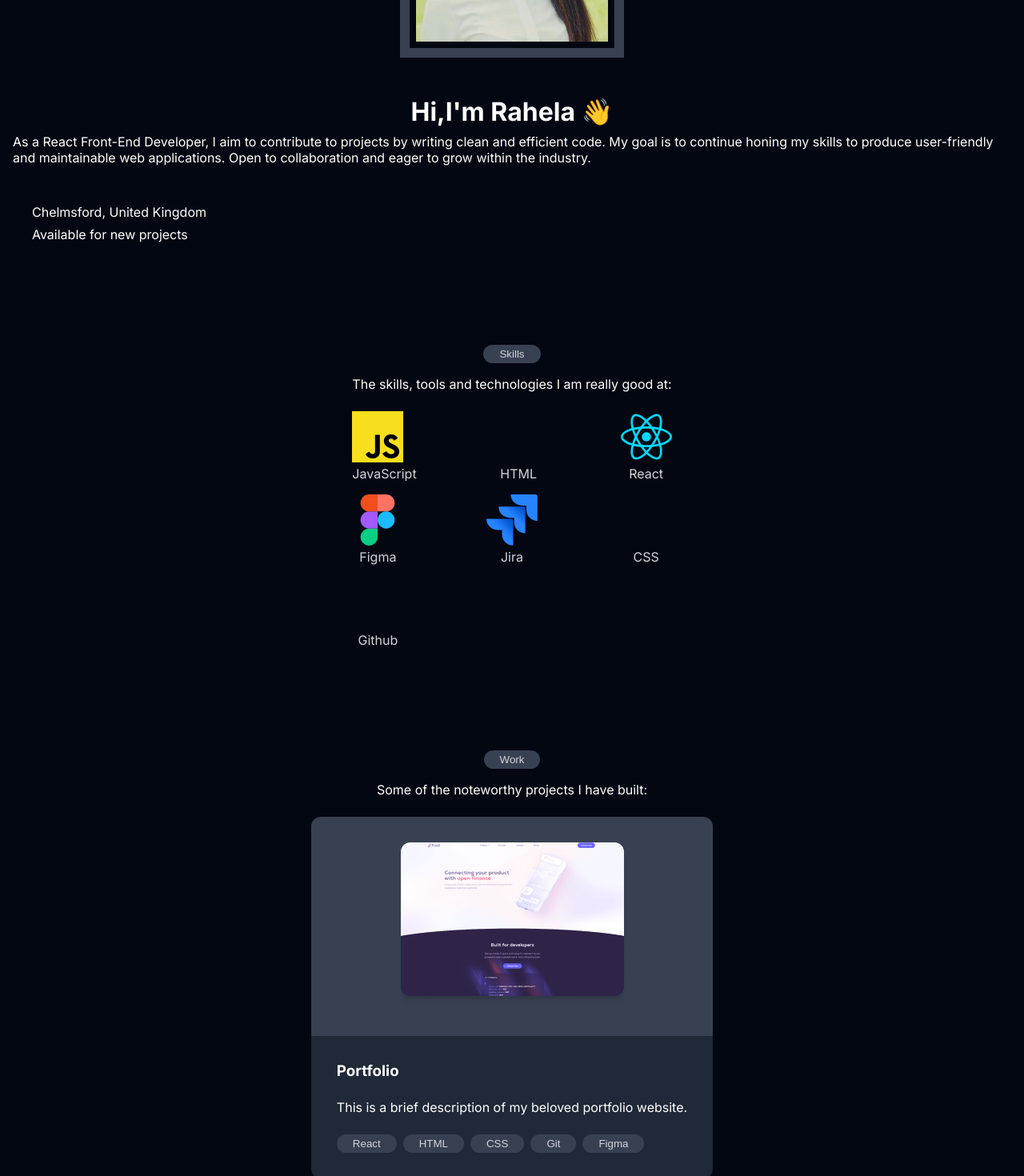
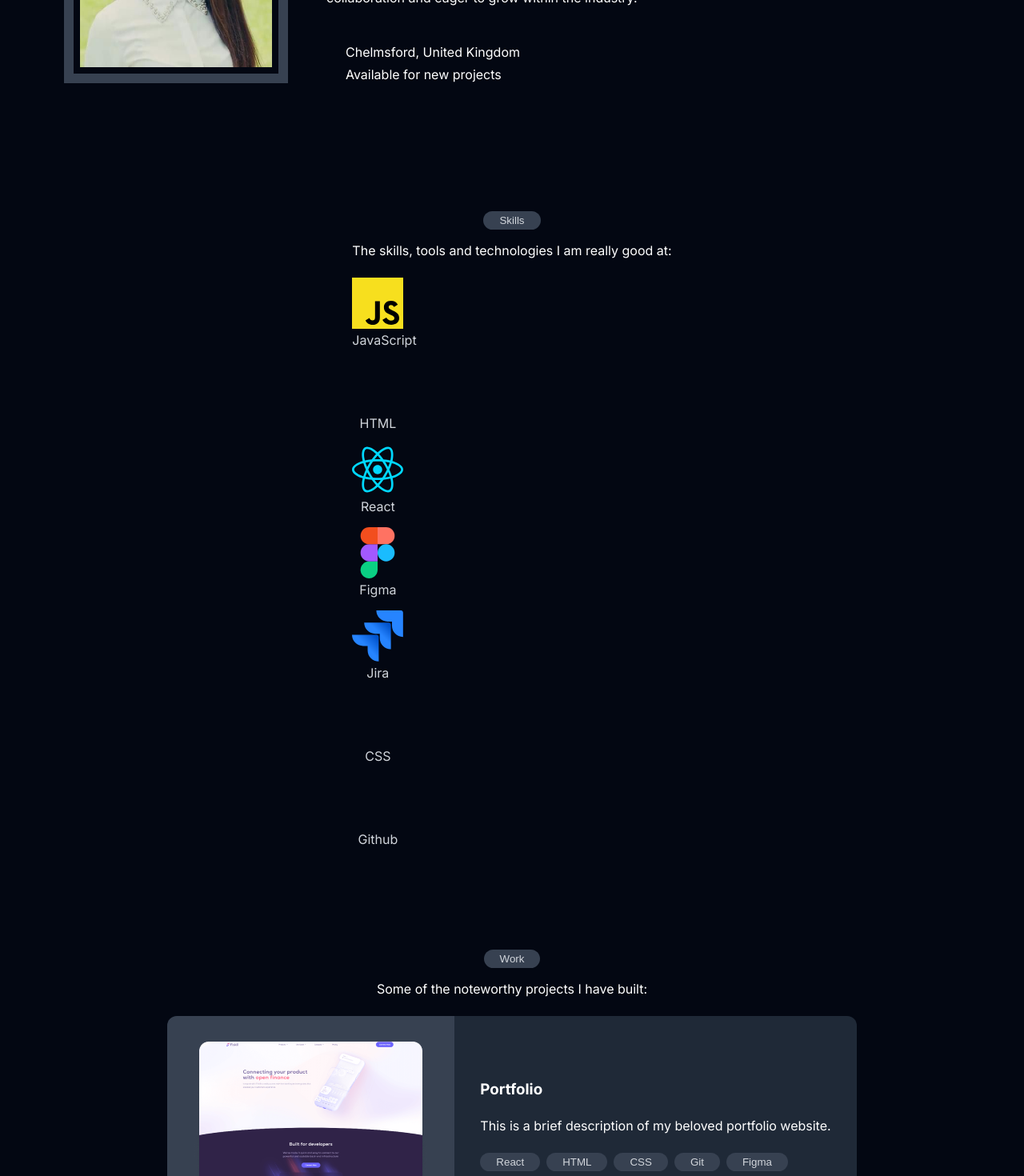
Before and after one commit to rahela-c/rahela-portfolio, a React (Vite) app: page / in a window 1280 px wide. Shown: the part 300-1770 px from the top of the page at 80% size. Built offline with nearby package versions, Linux system fonts and the light colour scheme; some icons are missing.

Commit message:
Refined the look for portfolio

```diff
--- a/src/components/Subheading.css
+++ b/src/components/Subheading.css
@@ -1,6 +1,6 @@
 .subheading {
-  max-width: 576px;
-  align-self: stretch;
-  text-align: center;
+  width: 100%;
   margin-bottom: 24px;
+  display: flex;
+  justify-content: center;
 }
--- a/src/components/Subheading.jsx
+++ b/src/components/Subheading.jsx
@@ -1,9 +1,9 @@
-import "./Subheading.css"
+import "./Subheading.css";
 
-export default function Subheading({text}) {
-    return (
-      <div className="subheading">
-        {text}
-      </div>
-    );
-  }
+export default function Subheading({ text }) {
+  return (
+    <div className="subheading">
+      <span>{text}</span>
+    </div>
+  );
+}
--- a/src/pages/contact/index.jsx
+++ b/src/pages/contact/index.jsx
@@ -10,10 +10,12 @@ export default function Contact() {
     <div id="contact" className="contactMe">
       <div className="contactContainer">
         <Heading title="Get in touch" />
-        <Subheading
-          text="What’s next? Feel free to reach out to me if you're looking for a
+        <span style={{ maxWidth: "576px", textAlign: "center" }}>
+          <Subheading
+            text="What’s next? Feel free to reach out to me if you're looking for a
           developer, have a query, or simply want to connect."
-        />
+          />
+        </span>
         <Details />
         <Socials />
       </div>
--- a/src/pages/hero/index.css
+++ b/src/pages/hero/index.css
@@ -20,6 +20,7 @@
   justify-content: center;
   align-items: center;
   align-self: stretch;
+  justify-content: flex-end;
 }
 
 .ImageBackGround {
@@ -86,3 +87,17 @@
   gap: 16px;
   align-self: stretch;
 }
+
+@media screen and (min-width: 1024px) {
+  .content h1 {
+    font-size: 60px;
+  }
+
+  .hero {
+    padding: 96px 80px;
+  }
+
+  .heroContainer {
+    flex-direction: row;
+  }
+}
--- a/src/pages/skills/SkillsIcons.jsx
+++ b/src/pages/skills/SkillsIcons.jsx
@@ -4,13 +4,21 @@ export default function SkillsIcons() {
     <div className="grid">
       <div className="row1">
         <SkillsIcon text="JavaScript" icon="logos:javascript" />
+      </div>
+      <div className="row1">
         <SkillsIcon text="HTML" icon="skill-icons:html" />
+      </div>
+      <div className="row1">
         <SkillsIcon text="React" icon="logos:react" />
       </div>
 
       <div className="row1">
         <SkillsIcon text="Figma" icon="logos:figma" />
+      </div>
+      <div className="row1">
         <SkillsIcon text="Jira" icon="logos:jira" />
+      </div>
+      <div className="row1">
         <SkillsIcon text="CSS" icon="skill-icons:css" />
       </div>
 
--- a/src/pages/skills/index.css
+++ b/src/pages/skills/index.css
@@ -22,6 +22,7 @@
   align-items: flex-start;
   gap: 16px;
   align-self: stretch;
+  width: 80%;
 }
 
 .text {
--- a/src/pages/work/Project.jsx
+++ b/src/pages/work/Project.jsx
@@ -4,7 +4,7 @@ import ProjectImage from "./ProjectImage";
 export default function Project({ title, description, image, technologies }) {
   return (
     <div className="project">
-      <div>
+      <div className="projectWork">
         <ProjectImage image={image} />
         <ProjectDescriprion
           description={description}
--- a/src/pages/work/index.css
+++ b/src/pages/work/index.css
@@ -85,3 +85,18 @@ h3 {
   gap: 24px;
   align-self: stretch;
 }
+
+@media screen and (min-width: 1024px) {
+  .projectWork {
+    display: flex;
+  }
+  .projectImage {
+    border-radius: 12px 0px 0px 12px;
+  }
+  .projectDescription {
+    border-radius: 0px 12px 12px 0px;
+    display: flex;
+    align-content: center;
+    justify-content: center;
+  }
+}
--- a/src/pages/work/index.jsx
+++ b/src/pages/work/index.jsx
@@ -8,7 +8,9 @@ export default function Work() {
     <div id="work" className="work">
       <div className="workContainer">
         <Heading title="Work" />
+
         <Subheading text="Some of the noteworthy projects I have built:" />
+
         <Projects />
       </div>
     </div>
```
